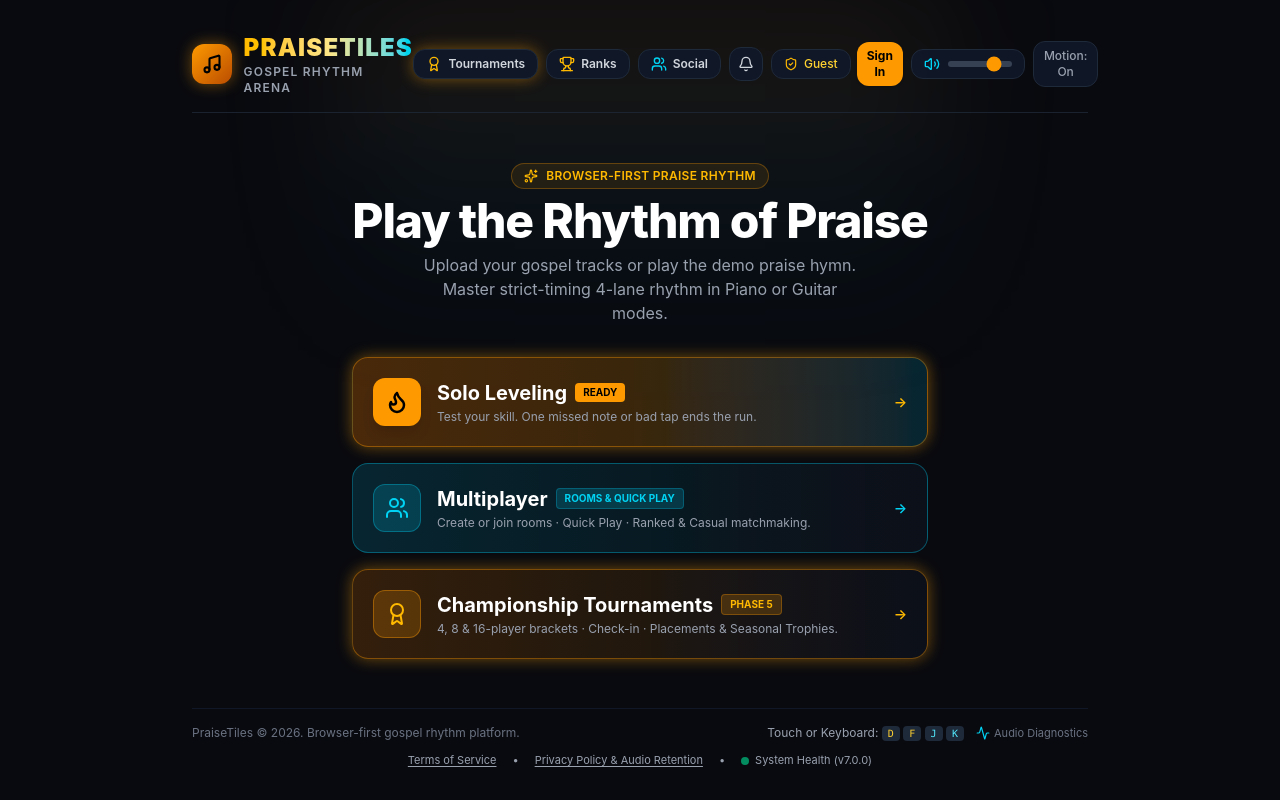
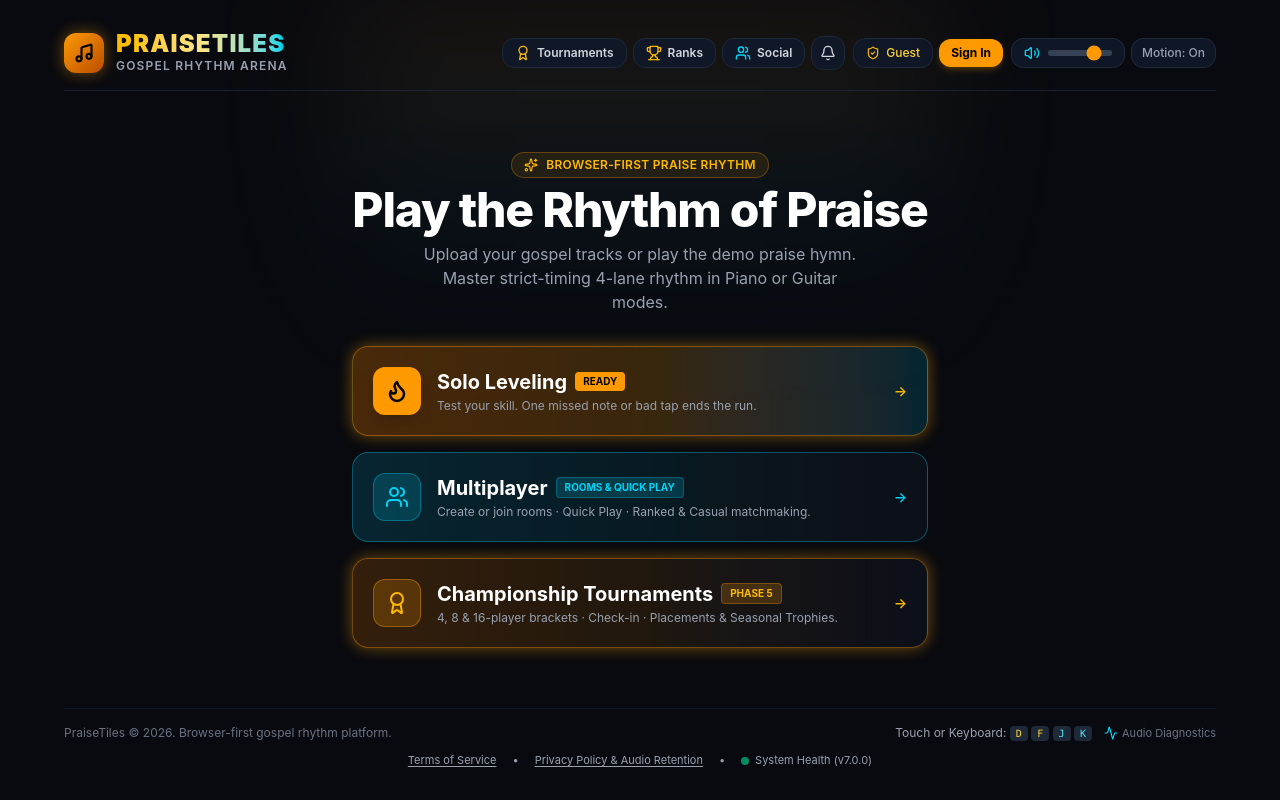
Before and after one commit to Chriseke234/praisetiles, a Next.js app: page / in a window 1280 px wide. Built offline with nearby package versions, Linux system fonts and the light colour scheme; no server answers; the database is empty.

Commit message:
style(navbar): remove Tournaments glow halo, fix Sign In text wrapping and polish responsive layout

```diff
--- a/src/components/menu/MainMenu.tsx
+++ b/src/components/menu/MainMenu.tsx
@@ -68,31 +68,33 @@ export const MainMenu: React.FC<MainMenuProps> = ({
       <div className="absolute top-0 left-1/2 -translate-x-1/2 w-[600px] h-[350px] bg-gradient-to-b from-amber-500/10 via-cyan-500/5 to-transparent blur-3xl pointer-events-none" />
 
       {/* Top Navbar */}
-      <header className="relative z-10 w-full max-w-4xl flex items-center justify-between border-b border-gray-800/80 pb-4">
+      <header className="relative z-10 w-full max-w-5xl lg:max-w-6xl flex items-center justify-between border-b border-gray-800/80 pb-4 gap-2 sm:gap-4">
         {/* Logo and Brand — entrance animation per GDD §3 */}
-        <div className="flex items-center gap-3 animate-brand-entrance">
-          <div className="w-10 h-10 rounded-xl bg-gradient-to-br from-amber-500 to-amber-700 flex items-center justify-center glow-gold">
+        <div className="flex items-center gap-2.5 sm:gap-3 shrink-0 animate-brand-entrance">
+          <div className="w-9 h-9 sm:w-10 sm:h-10 rounded-xl bg-gradient-to-br from-amber-500 to-amber-700 flex items-center justify-center glow-gold shrink-0">
             <Music className="w-5 h-5 text-black stroke-[2.5]" />
           </div>
           <div>
-            <h1 className="text-xl sm:text-2xl font-black tracking-wider bg-gradient-to-r from-amber-400 via-amber-200 to-cyan-400 bg-clip-text text-transparent">
+            <h1 className="text-lg sm:text-2xl font-black tracking-wider bg-gradient-to-r from-amber-400 via-amber-200 to-cyan-400 bg-clip-text text-transparent leading-none">
               PRAISETILES
             </h1>
-            <p className="text-[10px] sm:text-xs tracking-widest uppercase text-gray-400 font-semibold">
+            <p className="text-[9px] sm:text-xs tracking-widest uppercase text-gray-400 font-semibold mt-0.5">
               Gospel Rhythm Arena
             </p>
           </div>
         </div>
 
         {/* User profile, Guest status, Social, Ranks, Tournaments & Quick controls */}
-        <div className="flex items-center gap-1.5 sm:gap-2">
-          {/* Tournament Arena Trigger */}
+        <div className="flex items-center gap-1.5 sm:gap-2 shrink-0">
+          {/* Game Hubs: Tournaments, Ranks, Social, Notifications */}
+          <div className="flex items-center gap-1 sm:gap-1.5 shrink-0">
+            {/* Tournament Arena Trigger (clean default state without persistent halo) */}
             <button
               onClick={() => setShowTournamentsHub(true)}
               title="Championship Tournaments"
-            className="p-2 sm:px-3 sm:py-1.5 rounded-xl bg-gray-900 border border-gray-800 hover:border-amber-500/40 text-gray-300 hover:text-amber-400 text-xs font-semibold flex items-center gap-1.5 transition glow-gold"
+              className="p-2 sm:px-3 sm:py-1.5 rounded-xl bg-gray-900 border border-gray-800 hover:border-amber-500/40 text-gray-300 hover:text-amber-400 text-xs font-semibold flex items-center gap-1.5 transition shrink-0 whitespace-nowrap"
             >
-            <Award className="w-4 h-4 text-amber-400" />
+              <Award className="w-4 h-4 text-amber-400 shrink-0" />
               <span className="hidden lg:inline">Tournaments</span>
             </button>
 
@@ -100,9 +102,9 @@ export const MainMenu: React.FC<MainMenuProps> = ({
             <button
               onClick={() => setShowLeaderboardModal(true)}
               title="Ranked Leaderboards"
-            className="p-2 sm:px-3 sm:py-1.5 rounded-xl bg-gray-900 border border-gray-800 hover:border-amber-500/40 text-gray-300 hover:text-amber-400 text-xs font-semibold flex items-center gap-1.5 transition"
+              className="p-2 sm:px-3 sm:py-1.5 rounded-xl bg-gray-900 border border-gray-800 hover:border-amber-500/40 text-gray-300 hover:text-amber-400 text-xs font-semibold flex items-center gap-1.5 transition shrink-0 whitespace-nowrap"
             >
-            <Trophy className="w-4 h-4 text-amber-400" />
+              <Trophy className="w-4 h-4 text-amber-400 shrink-0" />
               <span className="hidden lg:inline">Ranks</span>
             </button>
 
@@ -110,9 +112,9 @@ export const MainMenu: React.FC<MainMenuProps> = ({
             <button
               onClick={() => setShowFriendsModal(true)}
               title="Social & Friends"
-            className="relative p-2 sm:px-3 sm:py-1.5 rounded-xl bg-gray-900 border border-gray-800 hover:border-cyan-500/40 text-gray-300 hover:text-cyan-400 text-xs font-semibold flex items-center gap-1.5 transition"
+              className="relative p-2 sm:px-3 sm:py-1.5 rounded-xl bg-gray-900 border border-gray-800 hover:border-cyan-500/40 text-gray-300 hover:text-cyan-400 text-xs font-semibold flex items-center gap-1.5 transition shrink-0 whitespace-nowrap"
             >
-            <Users className="w-4 h-4 text-cyan-400" />
+              <Users className="w-4 h-4 text-cyan-400 shrink-0" />
               <span className="hidden lg:inline">Social</span>
               {invitations.length > 0 && (
                 <span className="absolute -top-1 -right-1 w-2.5 h-2.5 rounded-full bg-rose-500 border-2 border-[#090a0f] animate-pulse" />
@@ -123,23 +125,25 @@ export const MainMenu: React.FC<MainMenuProps> = ({
             <button
               onClick={() => setShowNotifications(true)}
               title="Notifications"
-            className="relative p-2 rounded-xl bg-gray-900 border border-gray-800 hover:border-amber-500/40 text-gray-400 hover:text-white transition"
+              className="relative p-2 rounded-xl bg-gray-900 border border-gray-800 hover:border-amber-500/40 text-gray-400 hover:text-white transition shrink-0"
             >
               <Bell className="w-4 h-4 text-gray-300" />
               {unreadNotificationCount > 0 && (
                 <span className="absolute -top-1 -right-1 w-2.5 h-2.5 rounded-full bg-rose-500 border-2 border-[#090a0f] animate-pulse" />
               )}
             </button>
+          </div>
 
           {/* Authenticated Profile or Guest Pill */}
+          <div className="flex items-center gap-1.5 shrink-0">
             {user && profile ? (
               <button
                 onClick={onOpenProfile}
-              className="flex items-center gap-2 px-3 py-1.5 rounded-xl bg-gray-900 border border-gray-800 hover:border-amber-500/50 transition glow-gold"
+                className="flex items-center gap-2 px-3 py-1.5 rounded-xl bg-gray-900 border border-gray-800 hover:border-amber-500/50 transition shrink-0 whitespace-nowrap"
               >
                 <div
                   style={{ backgroundColor: tier.colorHex }}
-                className="w-5 h-5 rounded-lg flex items-center justify-center text-black font-black text-[10px]"
+                  className="w-5 h-5 rounded-lg flex items-center justify-center text-black font-black text-[10px] shrink-0"
                 >
                   {tier.gemRank[0]}
                 </div>
@@ -148,29 +152,32 @@ export const MainMenu: React.FC<MainMenuProps> = ({
                 </span>
               </button>
             ) : (
-            <div className="flex items-center gap-1.5">
+              <div className="flex items-center gap-1.5 shrink-0">
                 <button
                   onClick={onOpenProfile}
-                className="flex items-center gap-1.5 px-3 py-1.5 rounded-xl bg-gray-900/90 border border-gray-800 text-xs text-amber-300 font-medium hover:border-amber-500/40 transition"
+                  className="flex items-center gap-1.5 px-2.5 sm:px-3 py-1.5 rounded-xl bg-gray-900/90 border border-gray-800 text-xs text-amber-300 font-medium hover:border-amber-500/40 transition shrink-0 whitespace-nowrap"
                 >
-                <ShieldCheck className="w-3.5 h-3.5 text-amber-400" />
+                  <ShieldCheck className="w-3.5 h-3.5 text-amber-400 shrink-0" />
                   <span className="hidden sm:inline">Guest</span>
                 </button>
                 <button
                   onClick={onOpenAuth}
-                className="px-2.5 py-1.5 rounded-xl bg-amber-500 hover:bg-amber-400 text-black text-xs font-bold transition shadow"
+                  className="px-3 py-1.5 rounded-xl bg-amber-500 hover:bg-amber-400 text-black text-xs font-bold transition shadow-md shadow-amber-500/20 shrink-0 whitespace-nowrap"
                 >
                   Sign In
                 </button>
               </div>
             )}
+          </div>
 
+          {/* System Utility Controls: Audio & Motion */}
+          <div className="flex items-center gap-1.5 shrink-0">
             {/* Sound Controls */}
-          <div className="flex items-center gap-2 bg-gray-900/90 border border-gray-800 px-3 py-1.5 rounded-xl">
+            <div className="flex items-center gap-1.5 sm:gap-2 bg-gray-900/90 border border-gray-800 px-2.5 sm:px-3 py-1.5 rounded-xl shrink-0">
               <button
                 onClick={() => onVolumeChange(volume > 0 ? 0 : 0.8)}
                 aria-label={volume > 0 ? 'Mute Audio' : 'Unmute Audio'}
-              className="text-gray-400 hover:text-amber-400 transition"
+                className="text-gray-400 hover:text-amber-400 transition shrink-0"
               >
                 {volume > 0 ? (
                   <Volume2 className="w-4 h-4 text-cyan-400" />
@@ -186,7 +193,7 @@ export const MainMenu: React.FC<MainMenuProps> = ({
                 value={volume}
                 onChange={(e) => onVolumeChange(parseFloat(e.target.value))}
                 aria-label="Master Volume"
-              className="w-14 sm:w-16 h-1.5 bg-gray-700 rounded-lg appearance-none cursor-pointer accent-amber-500"
+                className="w-12 sm:w-16 h-1.5 bg-gray-700 rounded-lg appearance-none cursor-pointer accent-amber-500 shrink-0"
               />
             </div>
 
@@ -194,7 +201,7 @@ export const MainMenu: React.FC<MainMenuProps> = ({
             <button
               onClick={onToggleReducedMotion}
               title={reducedMotion ? 'Enable Motion Effects' : 'Reduce Motion Effects'}
-            className={`px-2.5 py-1.5 rounded-xl border text-xs font-medium transition ${
+              className={`px-2.5 py-1.5 rounded-xl border text-xs font-medium transition shrink-0 whitespace-nowrap ${
                 reducedMotion
                   ? 'bg-amber-500/20 border-amber-500/50 text-amber-300'
                   : 'bg-gray-900/90 border-gray-800 text-gray-400 hover:text-gray-200'
@@ -202,6 +209,7 @@ export const MainMenu: React.FC<MainMenuProps> = ({
             >
               {reducedMotion ? 'Motion: Off' : 'Motion: On'}
             </button>
+          </div>
         </div>
       </header>
 
@@ -426,7 +434,7 @@ export const MainMenu: React.FC<MainMenuProps> = ({
       </main>
 
       {/* Footer Info */}
-      <footer className="relative z-10 w-full max-w-4xl text-center border-t border-gray-900 pt-4 text-xs text-gray-500 flex flex-col gap-2">
+      <footer className="relative z-10 w-full max-w-5xl lg:max-w-6xl text-center border-t border-gray-900 pt-4 text-xs text-gray-500 flex flex-col gap-2">
         <div className="flex flex-col sm:flex-row items-center justify-between gap-2">
           <p>PraiseTiles &copy; 2026. Browser-first gospel rhythm platform.</p>
           <div className="flex items-center gap-3">
```
Lines whose indentation alone changed are shown as unchanged.
